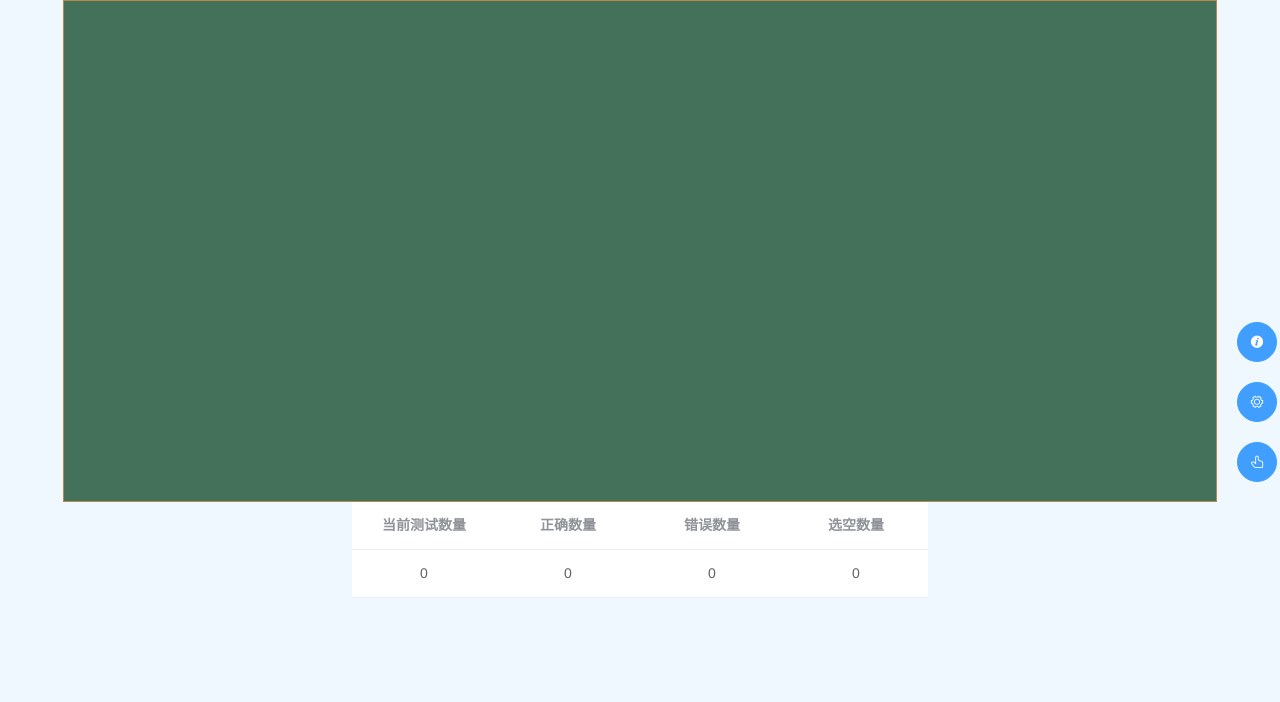
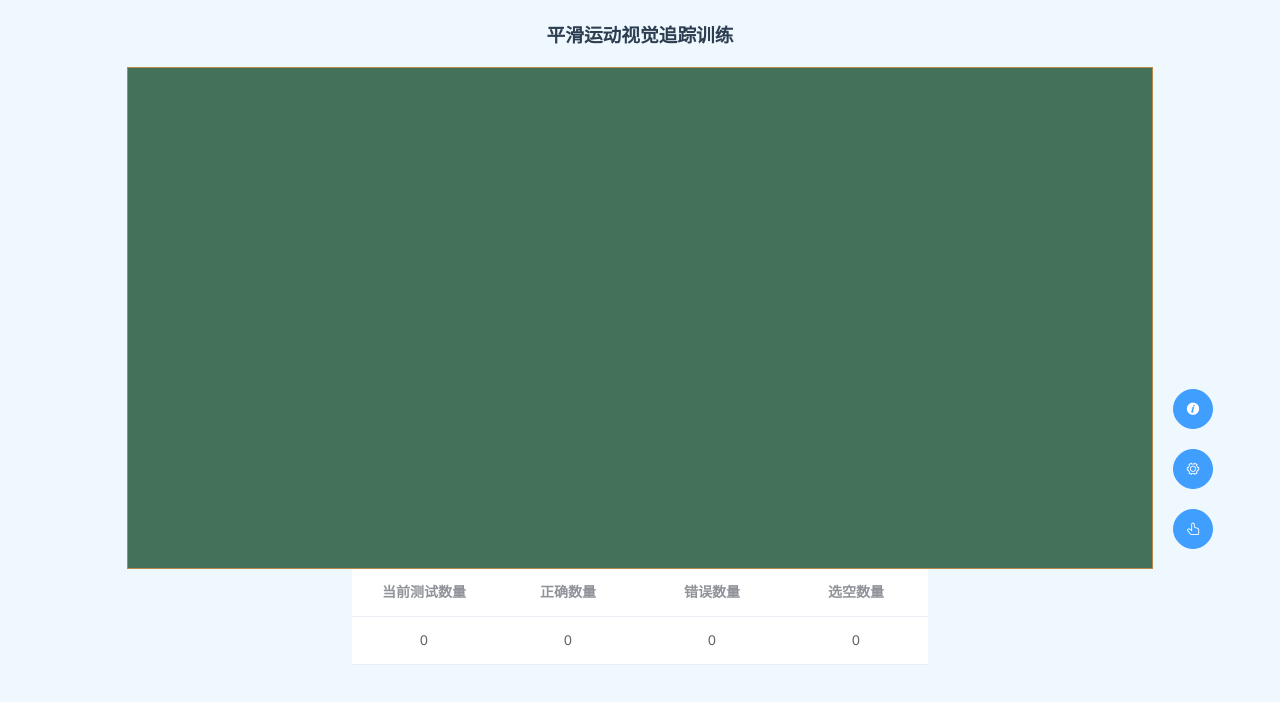
Before and after one commit to ywwxly/ping-pong, a Vue app: page / in a window 1280 px wide. Shown: the top 702 px of the page. Built offline with nearby package versions, Linux system fonts and the light colour scheme.

Commit message:
修复可连续开始的bug;优化UI

```diff
--- a/src/views/pingpong.vue
+++ b/src/views/pingpong.vue
@@ -1,5 +1,14 @@
 <template>
   <div>
+    <h3 style="margin: 20px 0">
+      {{
+        testType == "2d"
+          ? showImageBg
+            ? "抽象模拟场景"
+            : "平滑运动"
+          : "三维运动"
+      }}视觉追踪训练
+    </h3>
     <div class="flex" style="justify-content: center">
       <div style="position: relative">
         <div
@@ -32,7 +41,11 @@
               ></el-button>
             </div>
           </el-tooltip>
-          <el-tooltip effect="dark" content="开始" placement="top-start">
+          <el-tooltip
+            effect="dark"
+            :content="isStart ? '关闭' : '开始'"
+            placement="top-start"
+          >
             <div class="item">
               <el-button
                 type="primary"
@@ -48,7 +61,7 @@
           :style="{
             height: wrapHeight + 'px',
             width: setW + 'px',
-            backgroundImage: showImageBg && bg2D && 'url(' + bg2D + ')',
+            backgroundImage: showImageBg ? bg2D && 'url(' + bg2D + ')' : null,
           }"
           :class="showImageBg && 'wrap-bg'"
           v-if="testType == '2d'"
@@ -292,7 +305,10 @@
             >{{ showImageBg ? "关闭" : "加载" }}抽象模拟场景</el-button
           >
         </el-form-item>
-        <el-form-item label="更换抽象模拟场景" v-if="testType == '2d'">
+        <el-form-item
+          label="更换抽象模拟场景"
+          v-if="testType == '2d' && showImageBg"
+        >
           <el-upload class="upload-demo" action="#" :on-change="uploadOnChange">
             <el-button size="small" type="primary">点击选择场景图片</el-button>
           </el-upload>
@@ -329,12 +345,7 @@
         >确 定</el-button
       >
     </el-dialog>
-    <el-dialog
-      title="帮助"
-      width="90%"
-      :visible.sync="helpDialogVisible"
-      :close-on-click-modal="false"
-    >
+    <el-dialog title="帮助" width="90%" :visible.sync="helpDialogVisible">
       <div style="text-align: left">
         <h3 style="text-align: left">（ 1 ）产品介绍</h3>
         <p>
@@ -388,6 +399,12 @@
           使用者可根据不同训练者的需要选用不同参数的视觉运动追踪训练。系统会自动记录训练者按键正确的次数和数字呈现的总次数，并显示在界面
           下方中央。
         </p>
+        <h3>（5）操作说明</h3>
+        <p>
+          点击开始后,随机出现数字,0 ：请按 下“ Z或方向左 ”键 ; “ 1 ”：请按下“
+          M或方向右
+          ”键。设置：球体运动速度，数字变化时间间隔，每组测试总数，测试窗口大小等可自行调节。
+        </p>
       </div>
 
       <el-button
@@ -433,7 +450,7 @@ export default {
       showText: "", //要展示的文本
       seletedTextShow: false, //选项是否显示
       timer: null,
-      setW: window.innerWidth * 0.9,
+      setW: window.innerWidth * 0.8,
       textTime: 500, //间隔时间
       ballSize: 40, //球的大小 px
       helpDialogVisible: false, //帮助信息
@@ -458,9 +475,15 @@ export default {
       uploadImg: [],
       bg2D: "", //模拟场景背景
       showImageBg: false,
+      isStart: false, //是否开始
     };
   },
-  mounted() {},
+  mounted() {
+    window.onresize = () => {
+      this.setW = document.body.clientWidth * 0.8;
+      console.log(this.setW);
+    };
+  },
   methods: {
     callFile() {
       //点击添加图片按钮，触发type:"file"的input标签
@@ -562,6 +585,7 @@ export default {
       this.createBalls();
     },
     init() {
+      if (!this.isStart) {
         this.tableData = [
           {
             testCount: 0,
@@ -585,10 +609,15 @@ export default {
         }
         this.randomText();
         this.addEventListener();
+        this.isStart = true;
+      } else {
+        this.stopTest();
+      }
     },
     stopTest() {
       console.log("停止");
-      if (this.testCount) {
+      if (this.isStart) {
+        this.isStart = false;
         document.removeEventListener("keydown", this.eventKey);
         clearTimeout(this.timer);
         cancelAnimationFrame(this.add);
```
Also changed, not shown: package.json (line endings or trailing spaces), 1 other file (tests, documents, lock files or other folders). Lines whose indentation alone changed are shown as unchanged.
